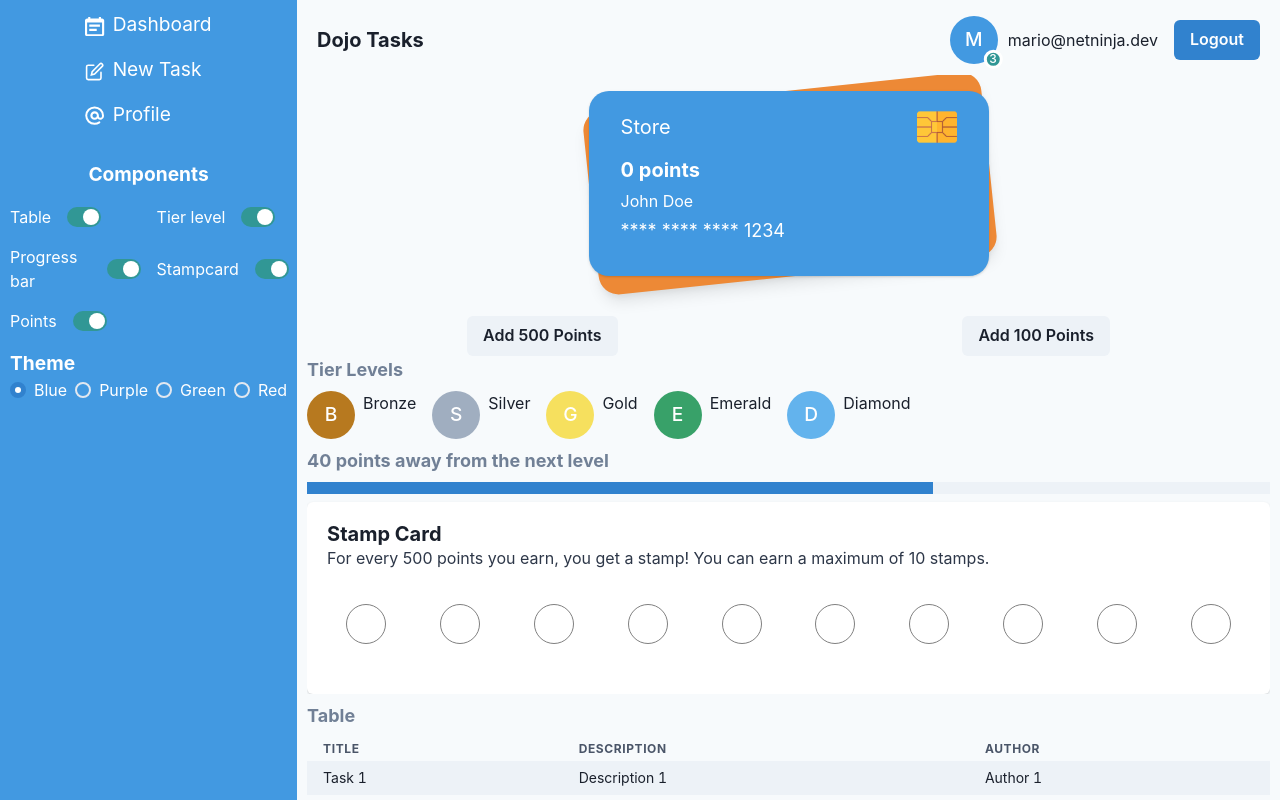
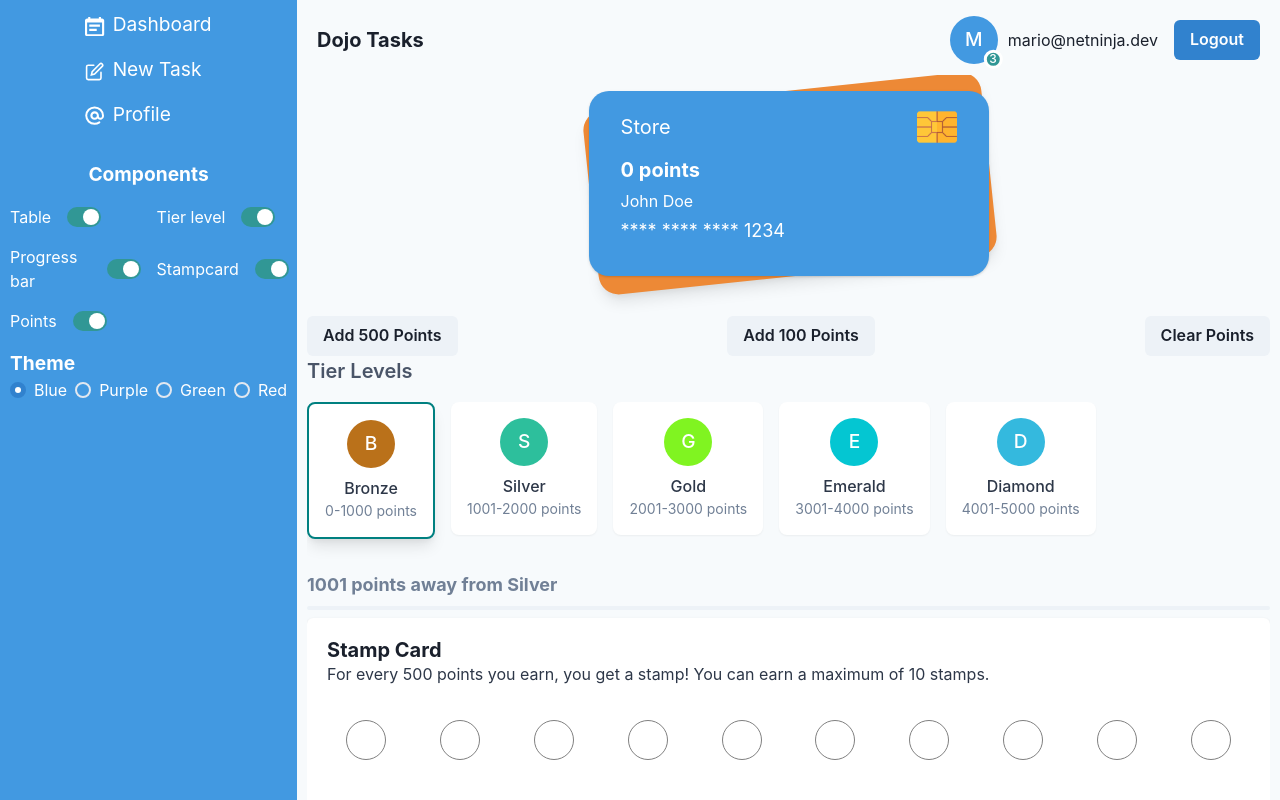
Before and after one commit to brittbrink/prototypes-loyyo, a React (Vite) app in the folder Components-prototype/: page / in a window 1280 px wide. Shown: the top 800 px of the page. Built offline with nearby package versions, Linux system fonts and the light colour scheme.

Commit message:
Refactor Dashboard to use ProgressProvider for points management; clean up unused code and comments in various components

```diff
--- a/Components-prototype/src/components/Points.jsx
+++ b/Components-prototype/src/components/Points.jsx
@@ -1,19 +1,16 @@
 import { Card, CardBody, Text, Image, Box, Collapse, Button } from "@chakra-ui/react"
 import { useThemeContext } from "../layouts/ThemeContext"
 import { useVisibility } from "../context/GenericVisibilityContext"
+import { useProgress } from "../context/ProgressTiersContext"
 
-export default function Points({ points, updatePoints }) {
+export default function Points() {
     const { primaryColor } = useThemeContext()
     const { visibility } = useVisibility()
-
-    const addPoints = (amount) => {
-        updatePoints(points + amount)
-    }
+    const { points, setPoints } = useProgress()
 
     return (
         <Collapse in={visibility.points} animateOpacity unmountOnExit>
             <Box position="relative" width="100%" maxWidth="400px" margin="auto" mb="10" mt="4">
-                {/* Background card (stacked behind, orange and rotated) */}
                 <Card
                     borderRadius="20px"
                     width={{ base: "90%", md: "100%", lg: "100%", xl: "100%" }} // Adjust width based on screen size
@@ -26,7 +23,6 @@ export default function Points({ points, updatePoints }) {
                     left={{ base: "17px", md: "-2px", lg:"1px"}} // Adjust left position for different screens
                     boxShadow="lg"
                 />
-                {/* Foreground card (main content) */}
                 {/* <Image
                     src='https://i.ibb.co/B3gYTYs/Profile-Image.png'
                     border='3px solid white'
@@ -41,38 +37,31 @@ export default function Points({ points, updatePoints }) {
                 /> */}
                 <Card
                     borderRadius="20px"
-                    width={{ base: "90%", md: "100%", lg: "100%", xl: "100%" }} // Adjust width based on screen size
-                    padding={{ base: "2", sm: "3", md: "4" }} // Adjust padding based on screen size
-                    bgColor={primaryColor} // Example color (replace with your `primaryColor`)
+                    width={{ base: "90%", md: "100%", lg: "100%", xl: "100%" }}
+                    padding={{ base: "2", sm: "3", md: "4" }}
+                    bgColor={primaryColor}
                     zIndex={1}
                     margin="auto"
                 >
                     <CardBody display="flex" flexDirection="column" alignItems="flex-start" p={4} pt={0}>
-                        {/* Row: Store Points + Chip */}
                         <Box display="flex" justifyContent="space-between" alignItems="center" width="100%" mb={2}>
                             <Text fontSize="xl" color="white">
                                 Store
                             </Text>
                             <Image
-                                src="/public/img/creditcard-chip.png"
+                                src="/img/creditcard-chip.png"
                                 alt="Credit Card Chip"
                                 boxSize="40px"
                                 objectFit="cover"
                                 borderRadius="md"
                             />
                         </Box>
-
-                        {/* 1000 Points */}
                         <Text fontSize="xl" fontWeight="bold" color="white" mb={1}>
                             {points} points
                         </Text>
-
-                        {/* Name */}
                         <Text fontSize="md" color="white" mb={1}>
                             John Doe
                         </Text>
-
-                        {/* Card Number */}
                         <Text fontSize="lg" color="white">
                             **** **** **** 1234
                         </Text>
@@ -81,9 +70,10 @@ export default function Points({ points, updatePoints }) {
 
 
             </Box>
-            <Box display="flex" justifyContent="space-between" mt={{ md: 6, xl: 6 }} pl={{ md: 40, xl: 40 }} pr={{ md: 40, xl: 40 }} width="100%">
-                <Button onClick={() => addPoints(500)}>Add 500 Points</Button>
-                <Button onClick={() => addPoints(100)}>Add 100 Points</Button>
+            <Box display="flex" justifyContent="space-between" gap={{base: 2}} width="100%">
+                <Button onClick={() => setPoints(points + 500)}>Add 500 Points</Button>
+                <Button onClick={() => setPoints(points + 100)}>Add 100 Points</Button>
+                <Button onClick={() => setPoints(0)}>Clear Points</Button>
             </Box>
         </Collapse>
     )
--- a/Components-prototype/src/components/ProgressBar.jsx
+++ b/Components-prototype/src/components/ProgressBar.jsx
@@ -1,10 +1,12 @@
 import { Progress, Text, Collapse } from "@chakra-ui/react";
 import { useThemeContext } from "../layouts/ThemeContext";
 import { useVisibility } from "../context/GenericVisibilityContext";
+import { useProgress } from "../context/ProgressTiersContext";
 
 export default function ProgressBarComponent() {
     const { colorScheme } = useThemeContext();
     const { visibility } = useVisibility();
+    const { progressPercent, nextTierPointsLeft, nextTier } = useProgress();
 
     return (
         <>
@@ -16,9 +18,18 @@ export default function ProgressBarComponent() {
                     mb="2"
                     mt="2"
                 >
-                    40 points away from the next level
+                    {nextTierPointsLeft > 0
+                        ? `${nextTierPointsLeft} points away from ${nextTier.name}`
+                        : "You've reached the highest level!"}
                 </Text>
-                <Progress value={65} colorScheme={colorScheme} />
+                <Progress
+                    value={progressPercent}
+                    size="xs"
+                    width="100%"
+                    borderRadius="full"
+                    bg="gray.100"
+                    colorScheme={colorScheme}
+                />
             </Collapse>
         </>
     );
--- a/Components-prototype/src/components/StampCard.jsx
+++ b/Components-prototype/src/components/StampCard.jsx
@@ -1,5 +1,6 @@
 import { Card, CardBody, Heading, SkeletonCircle, Grid, GridItem, Collapse, Text, Image } from '@chakra-ui/react'
 import { useVisibility } from '../context/GenericVisibilityContext'
+import { useProgress } from '../context/ProgressTiersContext'
 
 const stampConfig = [
     { left: { base: "16px", md: "40px", xl: "30px" }, top: { base: "0px", md: "10px", xl: "20px" }, color: "orange" },
@@ -14,9 +15,10 @@ const stampConfig = [
     { left: { base: "23px", md: "37px", xl: "10px" }, top: { base: "-2px", md: "18px", xl: "20px" }, color: "orange" },
 ];
 
-export default function StampCard({points}) {
+export default function StampCard() {
     const maxStamps = stampConfig.length;
     const { visibility } = useVisibility()
+    const { points } = useProgress()
 
     const stamps = Math.floor(points / 500)
 
@@ -29,9 +31,7 @@ export default function StampCard({points}) {
                     </Heading>
                     <Text color="gray.700">
                         For every 500 points you earn, you get a stamp! You can earn a maximum of {maxStamps} stamps.
-
                     </Text>
-
                     <Grid
                         templateColumns={{ base: "repeat(4, 1fr)", md: "repeat(5, 1fr)", xl: "repeat(10, 1fr)" }}
                         templateRows={{ base: "repeat(3, 1fr)", md: "repeat(2, 1fr)", xl: "1fr" }}
@@ -60,7 +60,7 @@ export default function StampCard({points}) {
                                     //     top={stamp.top}
                                     // />
                                     <Image
-                                        src='/public/favicon-32x32.png'
+                                        src='/favicon-32x32.png'
                                         bgColor={stamp.color}
                                         position="absolute"
                                         left={stamp.left}
@@ -73,37 +73,6 @@ export default function StampCard({points}) {
                         ))}
                     </Grid>
                 </CardBody>
-                {/* <CardFooter display="flex" justifyContent="center">
-                    <Button
-                        colorScheme={colorScheme}
-                        size={{ base: "sm", md: "md" }}
-                        // onClick={() => {
-                        //     if (stamps < maxStamps) setStamps(stamps + 1);
-                        // }}
-                    >
-                        Get me a stamp!
-                    </Button> */}
-                    {/* <Button
-                        colorScheme="red"
-                        size={{ base: "sm", md: "md" }}
-                        ml="4"
-                        onClick={() => {
-                            if (stamps > 0) setStamps(stamps - 1);
-                        }}
-                    >
-                        Remove a stamp
-                    </Button>
-                    <Button
-                        colorScheme="red"
-                        size={{ base: "sm", md: "md" }}
-                        ml="4"
-                        onClick={() => {
-                            setStamps(0);
-                        }}
-                    >
-                        Reset
-                    </Button>
-                </CardFooter> */}
             </Card>
         </Collapse>
     )
--- a/Components-prototype/src/components/TierLevels.jsx
+++ b/Components-prototype/src/components/TierLevels.jsx
@@ -1,43 +1,47 @@
-import { Text, Avatar, Stack, Wrap, WrapItem, Fade, Collapse } from "@chakra-ui/react";
+import {
+    Text, Avatar, Wrap, WrapItem, Fade, Collapse, Box,
+} from "@chakra-ui/react";
 import { useVisibility } from "../context/GenericVisibilityContext";
+import { useProgress } from "../context/ProgressTiersContext";
 
 export default function TierLevels() {
     const { visibility } = useVisibility();
+    const { tiers, activeTierIndex } = useProgress();
 
     return (
-        <>
         <Collapse in={visibility.tierLevel} animateOpacity unmountOnExit>
             <Fade in={visibility.tierLevel}>
-                    <Text fontSize="lg" fontWeight="bold" color="gray.500" mb="2">
+                <Text fontSize="xl" fontWeight="semibold" color="gray.600" mb={4}>
                     Tier Levels
                 </Text>
-
-                    <Stack direction={{ base: "column", md: "row" }} spacing={4}>
-                        <Wrap spacing={4} >
-                            <WrapItem>
-                                <Avatar name="bronze" color="white" bg="yellow.600" />
-                                <Text ml={2}>Bronze</Text>
+                <Box position='relative' mb={6}>
+                    <Wrap spacing={4}>
+                        {tiers.map((tier, index) => (
+                            <WrapItem key={tier.name}>
+                                <Box
+                                    bg="white"
+                                    borderRadius="lg"
+                                    boxShadow={activeTierIndex === index ? "lg" : "sm"}
+                                    padding={4}
+                                    display="flex"
+                                    flexDirection="column"
+                                    alignItems="center"
+                                    minW="100px"
+                                    border={activeTierIndex === index ? "2px solid teal" : "none"}
+                                >
+                                    <Avatar name={tier.name} bg={tier.color} color="white" size="md" mb={2} />
+                                    <Text fontSize="md" fontWeight="medium" color="gray.700">
+                                        {tier.name}
+                                    </Text>
+                                    <Text fontSize="sm" color="gray.500">
+                                        {tier.min}-{tier.max} points
+                                    </Text>
+                                </Box>
                             </WrapItem>
-                            <WrapItem>
-                                <Avatar name="silver" color="white" bg="gray.400" />
-                                <Text ml={2}>Silver</Text>
-                            </WrapItem>
-                            <WrapItem>
-                                <Avatar name="gold" color="white" bg="yellow.300" />
-                                <Text ml={2}>Gold</Text>
-                            </WrapItem>
-                            <WrapItem>
-                                <Avatar name="emerald" color="white" bg="green.500" />
-                                <Text ml={2}>Emerald</Text>
-                            </WrapItem>
-                            <WrapItem>
-                                <Avatar name="diamond" color="white" bg="blue.300" />
-                                <Text ml={2}>Diamond</Text>
-                            </WrapItem>
+                        ))}
                     </Wrap>
-                    </Stack>
+                </Box>
             </Fade>
         </Collapse>
-        </>
     );
 }
--- /dev/null
+++ b/Components-prototype/src/context/ProgressTiersContext.jsx
@@ -0,0 +1,44 @@
+import { createContext, useContext, useState } from "react";
+
+const ProgressContext = createContext(null);
+
+export const ProgressProvider = ({ children }) => {
+    const [points, setPoints] = useState(0);
+
+    const tiers = [
+        { name: "Bronze", min: 0, max: 1000 },
+        { name: "Silver", min: 1001, max: 2000 },
+        { name: "Gold", min: 2001, max: 3000 },
+        { name: "Emerald", min: 3001, max: 4000 },
+        { name: "Diamond", min: 4001, max: 5000 },
+    ];
+
+    const activeTierIndex = tiers.findIndex(
+        (tier) => points >= tier.min && points <= tier.max
+    );
+
+    const maxIndex = tiers.length - 1;
+    const progressPercent = (activeTierIndex / maxIndex) * 100;
+
+    const currentTier = tiers[activeTierIndex];
+    const nextTier = tiers[activeTierIndex + 1];
+
+    const nextTierPointsLeft = nextTier ? nextTier.min - points : 0;
+
+    return (
+        <ProgressContext.Provider value={{
+            points,
+            setPoints,
+            tiers,
+            activeTierIndex,
+            currentTier,
+            nextTier,
+            progressPercent,
+            nextTierPointsLeft
+        }}>
+            {children}
+        </ProgressContext.Provider>
+    );
+};
+
+export const useProgress = () => useContext(ProgressContext);
--- a/Components-prototype/src/layouts/RootLayout.jsx
+++ b/Components-prototype/src/layouts/RootLayout.jsx
@@ -40,7 +40,6 @@ export default function RootLayout() {
         colSpan={{ base: 6, lg: 2, xl: 1 }}
         bg="blue.500"
         minH={{lg: "100vh"}}
-        //p={{ base: "10px", lg: "30px" }}
       >
         <Sidebar />
       </GridItem>
@@ -55,7 +54,6 @@ export default function RootLayout() {
       >
         <Navbar />
 
-         {/* Install Banner */}
          {showInstallBanner && (
           <Flex
             bg="blue.100"
--- a/Components-prototype/src/layouts/ThemeContext.jsx
+++ b/Components-prototype/src/layouts/ThemeContext.jsx
@@ -9,7 +9,6 @@ const ThemeContext = createContext({
 export function ThemeProvider({ children }) {
   const [primaryColor, setPrimaryColor] = useState("blue.400");
 
-  // Extract base color for `colorScheme` (e.g., "red.400" → "red")
   const colorScheme = primaryColor.split(".")[0];
 
   return (
--- a/Components-prototype/src/pages/Dashboard.jsx
+++ b/Components-prototype/src/pages/Dashboard.jsx
@@ -3,22 +3,18 @@ import ProgressBarComponent from "../components/ProgressBar";
 import TierLevels from "../components/TierLevels";
 import StampCard from "../components/StampCard";
 import Points from "../components/Points";
-import { useState } from "react";
+import { ProgressProvider } from "../context/ProgressTiersContext";
 
 export default function Dashboard() {
-  const [points, setPoints] = useState(0);
-
-  const updatePoints = (newPoints) => {
-    setPoints(newPoints);
-  }
-
   return (
     <>
-      <Points points={points} updatePoints={updatePoints} />
-      <TierLevels />
-      <ProgressBarComponent />
-      <StampCard points={points} />
-      <TableComponent />
+      <ProgressProvider>
+        <Points />
+        <TierLevels />
+        <ProgressBarComponent />
+        <StampCard />
+        <TableComponent />
+      </ProgressProvider>
     </>
   );
 
```
Also changed, not shown: Components-prototype/src/components/Navbar.jsx (+4 -4 lines). Lines whose indentation alone changed are shown as unchanged.
